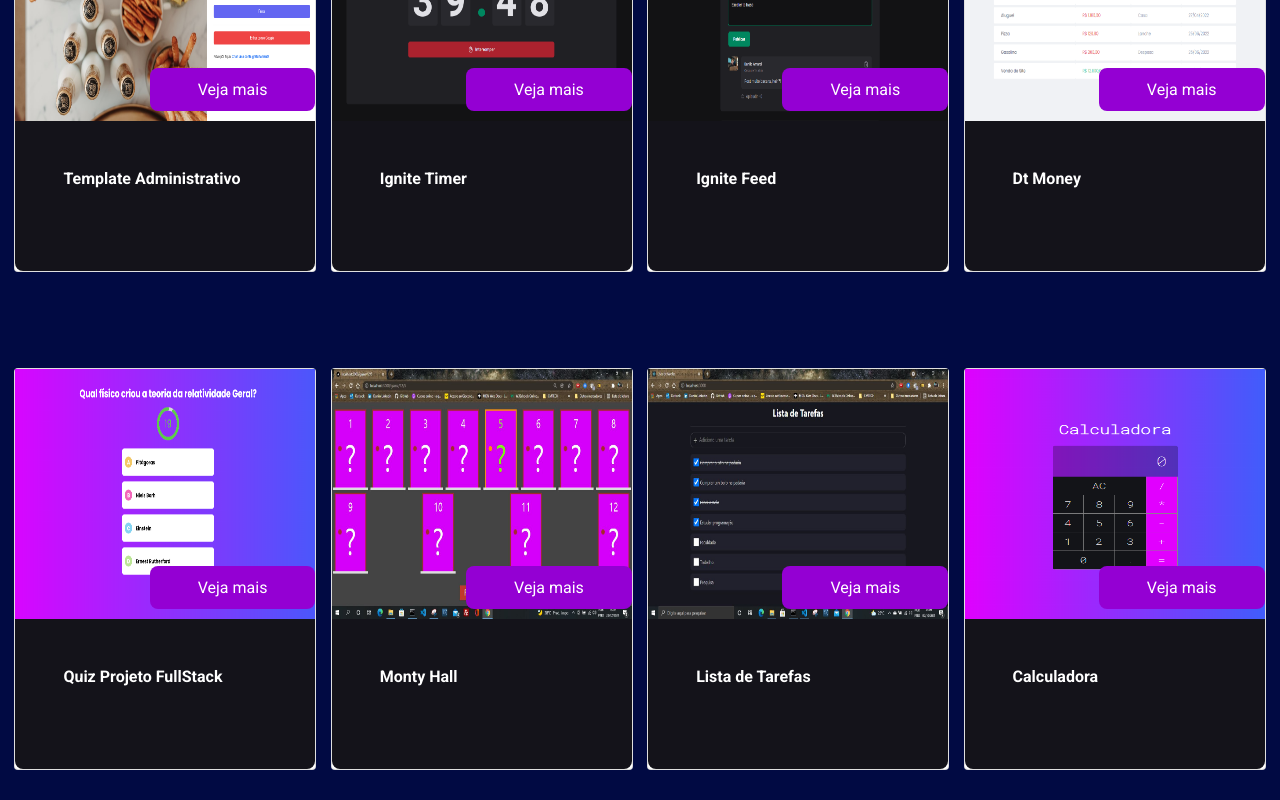
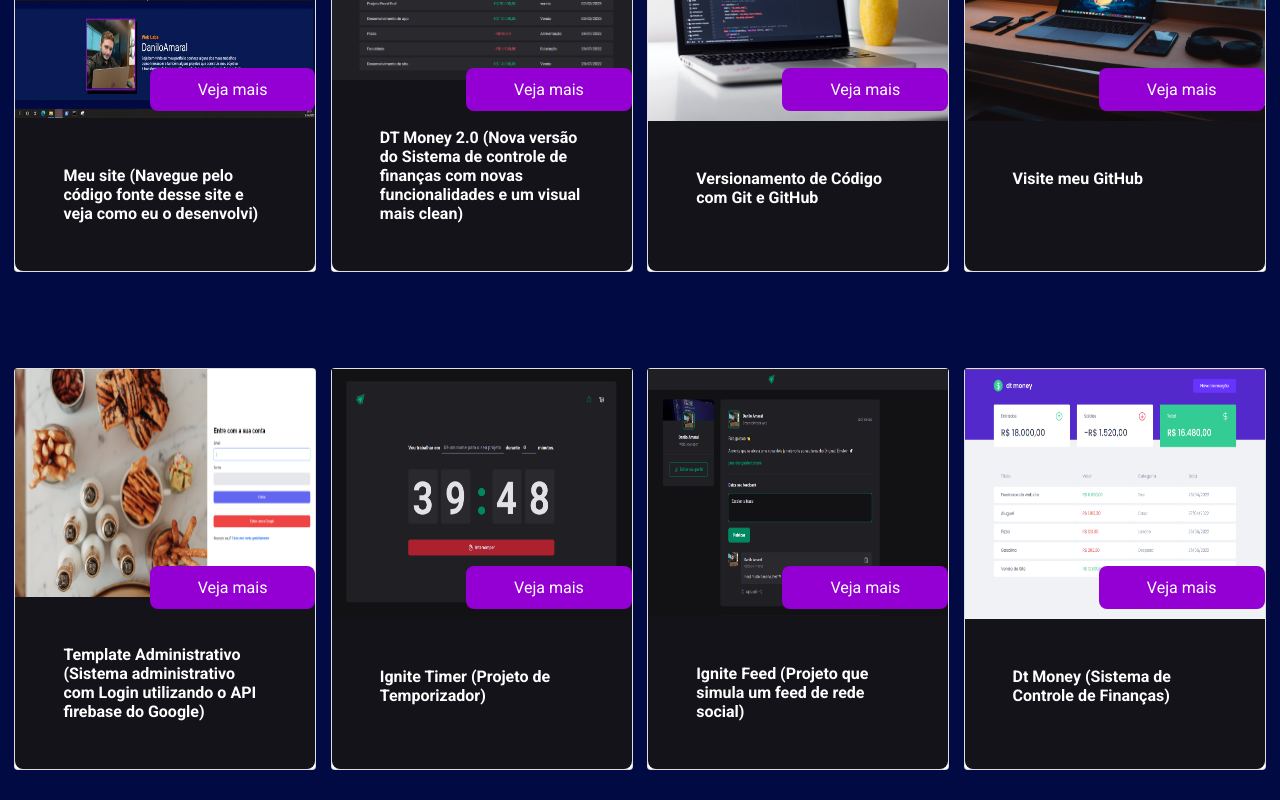
Before and after one commit to Danilo55Amaral/Danilo-Amaral-Site, a Next.js app: page /front in a window 1280 px wide. Shown: the part 840-1640 px from the top of the page. Built offline with nearby package versions, Linux system fonts and the light colour scheme.

Commit message:
:sparkles: feat: Página front end

```diff
--- a/src/pages/front.tsx
+++ b/src/pages/front.tsx
@@ -14,7 +14,7 @@
                 <section className="container-title">
                     <div className="image">
                         <Image
-                            src="/img/portfolio01.jpg"
+                            src="/img/front-end01.jpg"
                             alt="capa"
                             layout="fill"
                             objectFit="fill"
@@ -26,28 +26,58 @@
                 <section className="container-cards">
                     <figure className="card">
                         <Card
-                            titulo="Template Administrativo"
+                            titulo="Meu site (Navegue pelo código fonte desse site e veja como eu o desenvolvi)"
+                            image="/img/site-image.jpg"
+                            link="https://github.com/Danilo55Amaral/Danilo-Amaral-Site"
+                        />
+                    </figure>
+                    <figure className="card">
+                        <Card
+                            titulo="DT Money 2.0 (Nova versão do Sistema de controle de finanças com novas funcionalidades e um visual mais clean)"
+                            image="/img/finance-02.png"
+                            link="https://github.com/Danilo55Amaral/dtmoney2.0"
+                        />
+                    </figure>
+                    <figure className="card">
+                        <Card
+                            titulo="Versionamento de Código com Git e GitHub"
+                            image="/img/tec02.jpg"
+                            link="https://github.com/Danilo55Amaral/Git-GitHub"
+                        />
+                    </figure>
+                    <figure className="card">
+                        <Card
+                            titulo="Visite meu GitHub"
+                            image="/img/portfolio02.jpg"
+                            link="https://github.com/Danilo55Amaral"
+                        />
+                    </figure>
+                </section>
+                <section className="container-cards">
+                    <figure className="card">
+                        <Card
+                            titulo="Template Administrativo (Sistema administrativo com Login utilizando o API firebase do Google)"
                             image="/img/template-admin01.PNG"
                             link="https://github.com/Danilo55Amaral/Projeto-Template-Administrativo"
                         />
                     </figure>
                     <figure className="card">
                         <Card
-                            titulo="Ignite Timer"
+                            titulo="Ignite Timer (Projeto de Temporizador)"
                             image="/img/ignite-timer.PNG"
                             link="https://github.com/Danilo55Amaral/Ignite-Timer"
                         />
                     </figure>
                     <figure className="card">
                         <Card
-                            titulo="Ignite Feed"
+                            titulo="Ignite Feed (Projeto que simula um feed de rede social)"
                             image="/img/ignite-feed.png"
                             link="https://github.com/Danilo55Amaral/Ignite-Feed"
                         />
                     </figure>
                     <figure className="card">
                         <Card
-                            titulo="Dt Money"
+                            titulo="Dt Money (Sistema de Controle de Finanças)"
                             image="/img/dt-money-01.png"
                             link="https://github.com/Danilo55Amaral/dtmoney"
                         />
@@ -56,14 +86,14 @@
                 <section className="container-cards">
                     <figure className="card">
                         <Card
-                            titulo="Quiz Projeto FullStack"
+                            titulo="Quiz Projeto FullStack (Quiz de Perguntas e respostas)"
                             image="/img/quiz-full-01.PNG"
                             link="https://github.com/Danilo55Amaral/Projeto-Quiz-FullStack"
                         />
                     </figure>
                     <figure className="card">
                         <Card
-                            titulo="Monty Hall"
+                            titulo="Monty Hall (Jogo da porta misteriosa, descubra em qual porta está o presente)"
                             image="/img/montyHall03.jpg"
                             link="https://github.com/Danilo55Amaral/Desafio-Monty-Hall"
                         />
@@ -77,7 +107,7 @@
                     </figure>
                     <figure className="card">
                         <Card
-                            titulo="Calculadora"
+                            titulo="Calculadora (A Calculadora mais linda já criada ^-^)"
                             image="/img/calculadora-react.PNG"
                             link="https://github.com/Danilo55Amaral/Desafio-Calculadora-React"
                         />
```
Also changed, not shown: public/img/finance-02.PNG (added), public/img/site-image.jpg (added).
